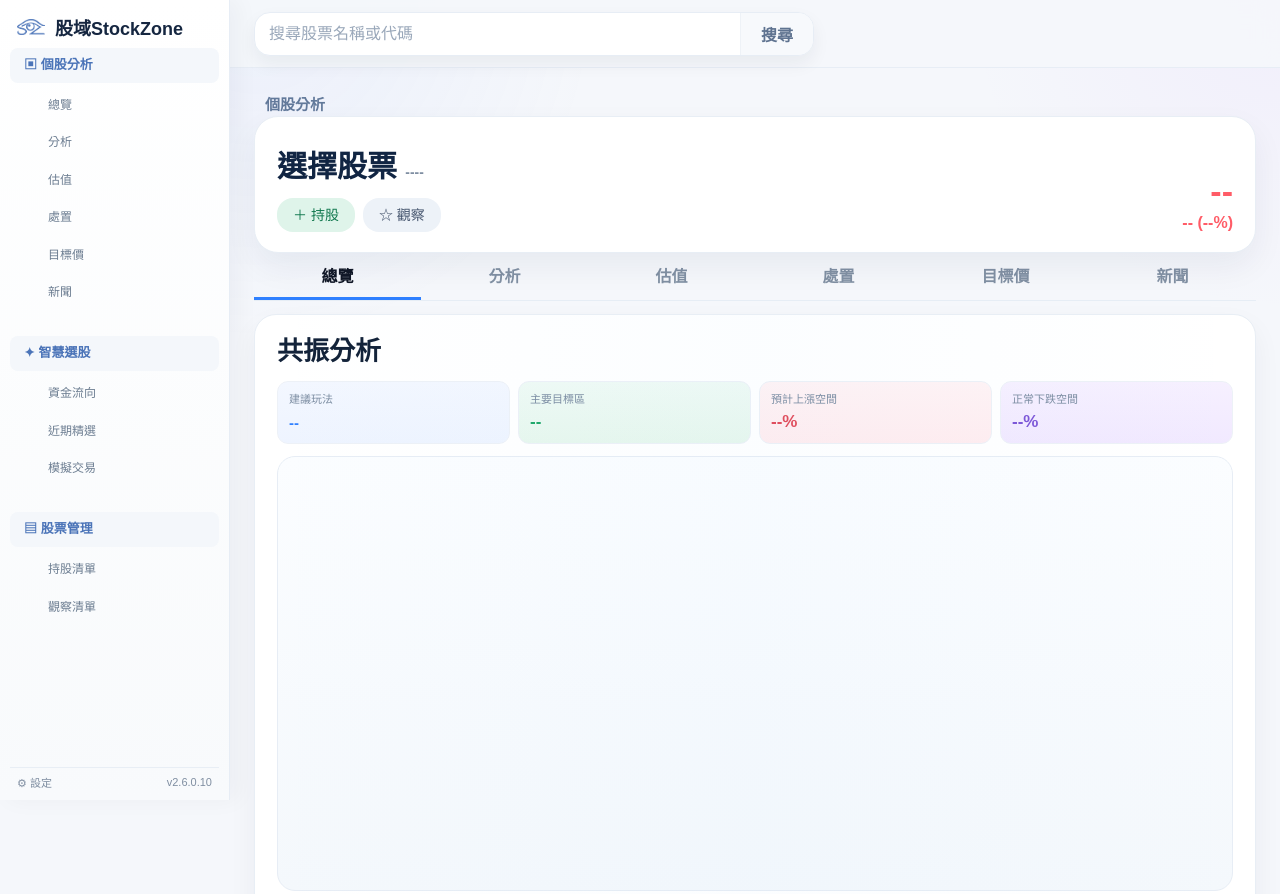
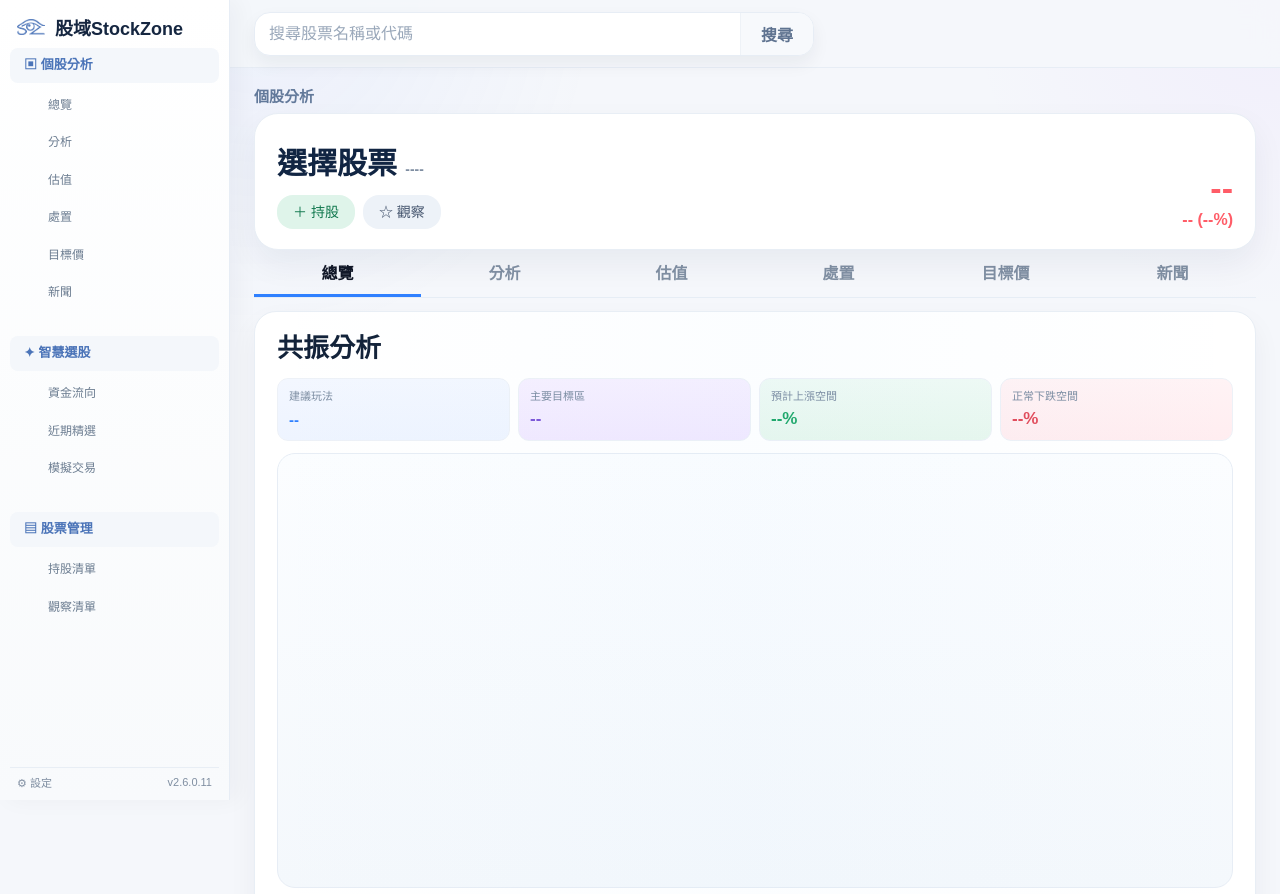
Before and after one commit to howard891014-a11y/tw-stock-test, a website: page index.html in a window 1280 px wide. Shown: the top 894 px of the page. Drawn offline with Linux system fonts and the light colour scheme.

Commit message:
Add files via upload

```diff
--- a/index.html
+++ b/index.html
@@ -1223,7 +1223,7 @@ body{background-image:radial-gradient(circle at 20% 0%,rgba(120,158,255,.08),tra
         <button data-manage-jump="watchlist">觀察清單</button>
       </div>
     </nav>
-    <button class="sidebar-foot settings-open" type="button">⚙ 設定 <span>v2.6.0.10</span></button>
+    <button class="sidebar-foot settings-open" type="button">⚙ 設定 <span>v2.6.0.11</span></button>
   </aside>
 
   <div class="main-shell">
@@ -1237,9 +1237,9 @@ body{background-image:radial-gradient(circle at 20% 0%,rgba(120,158,255,.08),tra
     </header>
 
     <main class="content">
+      <div class="stock-eyebrow-outside">個股分析</div>
       <section class="stock-head" id="overview">
         <div>
-          <div class="eyebrow">個股分析</div>
           <h1><span id="stockName">選擇股票</span> <small id="stockCodeLabel">----</small></h1>
           <div class="muted" id="marketLabel"></div>
         <div class="stock-list-actions" id="stockListActions">
@@ -2225,3 +2225,47 @@ body{background-image:radial-gradient(circle at 20% 0%,rgba(120,158,255,.08),tra
 }
 
 </style>
+<style id="v26011-final-overrides">
+/* v2.6.0.11 — hard final overrides for the two requested layout fixes */
+.stock-eyebrow-outside{
+  display:block!important;
+  margin:0 0 7px 0!important;
+  padding:0!important;
+  color:#62799a!important;
+  font-size:15px!important;
+  line-height:1.2!important;
+  font-weight:800!important;
+  text-align:left!important;
+}
+.stock-head{
+  margin-top:0!important;
+}
+.stock-head .eyebrow{display:none!important}
+
+/* Keep semantic colors with the content after reordering. */
+#overviewResonanceCard .overview-resonance-metrics>div.metric-play{
+  background:linear-gradient(180deg,#f3f7ff,#eef4ff)!important;
+}
+#overviewResonanceCard .overview-resonance-metrics>div.metric-target{
+  background:linear-gradient(180deg,#f6f0ff,#f1e9ff)!important;
+}
+#overviewResonanceCard .overview-resonance-metrics>div.metric-up{
+  background:linear-gradient(180deg,#effaf5,#e7f7ee)!important;
+}
+#overviewResonanceCard .overview-resonance-metrics>div.metric-down{
+  background:linear-gradient(180deg,#fff3f5,#ffedf0)!important;
+}
+#overviewResonanceCard .overview-resonance-metrics>div.metric-play strong{color:#2f80ff!important}
+#overviewResonanceCard .overview-resonance-metrics>div.metric-target strong{color:#7d57d8!important}
+#overviewResonanceCard .overview-resonance-metrics>div.metric-up strong{color:#1fa86a!important}
+#overviewResonanceCard .overview-resonance-metrics>div.metric-down strong{color:#e24c5b!important}
+
+@media(max-width:720px){
+  .stock-eyebrow-outside{
+    margin:-2px 0 6px 0!important;
+    padding:0!important;
+    font-size:15px!important;
+  }
+  .stock-head{margin-top:0!important}
+}
+</style>
--- a/package.json
+++ b/package.json
@@ -1 +1 @@
-{"name":"tw-stock-test","version":"2.6.0.10","private":true,"dependencies":{"@neondatabase/serverless":"1.1.0"}}
+{"name":"tw-stock-test","version":"2.6.0.11","private":true,"dependencies":{"@neondatabase/serverless":"1.1.0"}}
```
Also changed, not shown: app.js.
